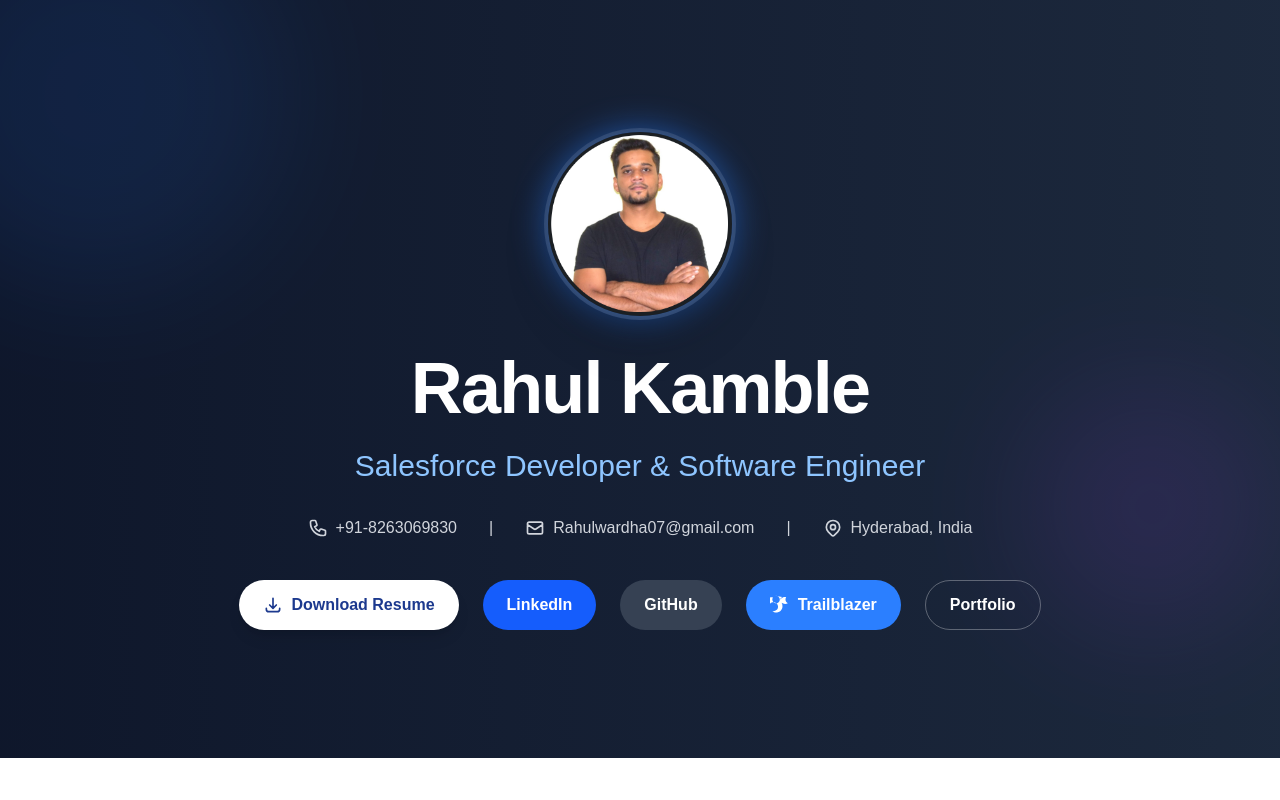
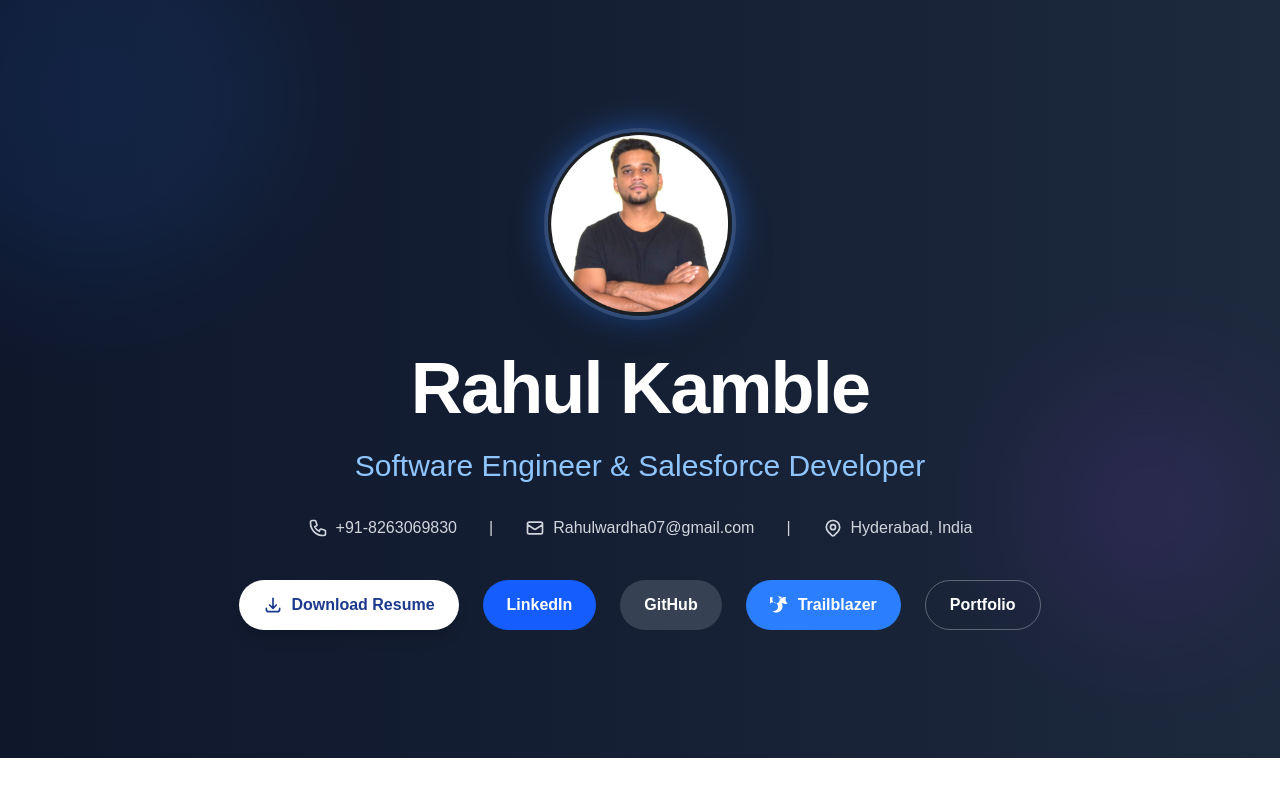
Before and after one commit to rahul13kam/rahul_website, a Next.js app: page / in a window 1280 px wide. Shown: the top 800 px of the page. Built offline with nearby package versions, Linux system fonts and the light colour scheme.

Commit message:
Update_profile_role

```diff
--- a/src/app/layout.tsx
+++ b/src/app/layout.tsx
@@ -13,11 +13,11 @@ const geistMono = Geist_Mono({
 });
 
 export const metadata: Metadata = {
-  title: 'Rahul Kamble - Salesforce Developer & Software Engineer',
-  description: 'Portfolio of Rahul Kamble, Salesforce Developer and Software Engineer based in Hyderabad, India',
+  title: 'Rahul Kamble - Software Engineer & Salesforce Developer',
+  description: 'Portfolio of Rahul Kamble, Software Engineer and Salesforce Developer based in Hyderabad, India',
   openGraph: {
-    title: 'Rahul Kamble - Salesforce Developer',
-    description: 'Portfolio of Rahul Kamble, Salesforce Developer and Software Engineer',
+    title: 'Rahul Kamble - Software Engineer & Salesforce Developer',
+    description: 'Portfolio of Rahul Kamble, Software Engineer and Salesforce Developer',
     url: 'https://rahulkamble.online',
     siteName: 'Rahul Kamble Portfolio',
     images: [
@@ -33,8 +33,8 @@ export const metadata: Metadata = {
   },
   twitter: {
     card: 'summary_large_image',
-    title: 'Rahul Kamble - Salesforce Developer',
-    description: 'Portfolio of Rahul Kamble, Salesforce Developer and Software Engineer',
+    title: 'Rahul Kamble - Software Engineer & Salesforce Developer',
+    description: 'Portfolio of Rahul Kamble, Software Engineer and Salesforce Developer',
     images: ['https://rahulkamble.online/og-image.jpg'],
   },
 };
--- a/src/data/resume.ts
+++ b/src/data/resume.ts
@@ -1,7 +1,7 @@
 export const resumeData = {
   personalInfo: {
     name: "Rahul Kamble",
-    role: "Salesforce Developer & Software Engineer",
+    role: "Software Engineer & Salesforce Developer",
     contact: {
       phone: "+91-8263069830",
       email: "Rahulwardha07@gmail.com",
```
